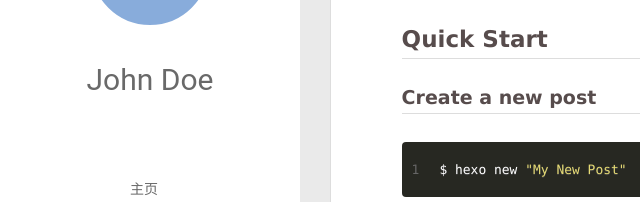
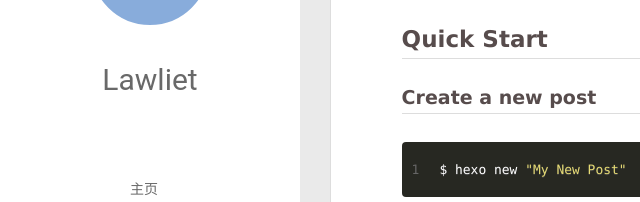
Before and after one commit to lawliet19/lawliet19.github.io, a plain HTML site: page 2020/07/03/hello-world/index.html in a window 1280 px wide. Shown: the part 210-412 px from the top of the page, 0-640 px from the left. Drawn offline with Linux system fonts and the light colour scheme; no server answers.

Commit message:
Site updated: 2020-07-03 18:55:22

```diff
--- a/2020/07/03/hello-world/index.html
+++ b/2020/07/03/hello-world/index.html
@@ -17,7 +17,7 @@
 <meta property="og:locale" content="en_US">
 <meta property="article:published_time" content="2020-07-03T07:33:28.189Z">
 <meta property="article:modified_time" content="2020-07-03T07:33:28.190Z">
-<meta property="article:author" content="John Doe">
+<meta property="article:author" content="Lawliet">
 <meta name="twitter:card" content="summary">
 
     <link rel="alternative" href="/atom.xml" title="Hexo" type="application/atom+xml">
@@ -50,7 +50,7 @@
 			<img src="" class="js-avatar">
 		</a>
 		<hgroup>
-		  <h1 class="header-author"><a href="/">John Doe</a></h1>
+		  <h1 class="header-author"><a href="/">Lawliet</a></h1>
 		</hgroup>
 
 
@@ -108,7 +108,7 @@
 				<img src="" class="js-avatar">
 			</div>
 			<hgroup>
-			  <h1 class="header-author js-header-author">John Doe</h1>
+			  <h1 class="header-author js-header-author">Lawliet</h1>
 			</hgroup>
 
 
@@ -329,7 +329,7 @@
   <div class="outer">
     <div id="footer-info">
     	<div class="footer-left">
-    		&copy; 2020 John Doe
+    		&copy; 2020 Lawliet
     	</div>
       	<div class="footer-right">
       		<a href="http://hexo.io/" target="_blank">Hexo</a>  Theme <a href="https://github.com/litten/hexo-theme-yilia" target="_blank">Yilia</a> by Litten
```
